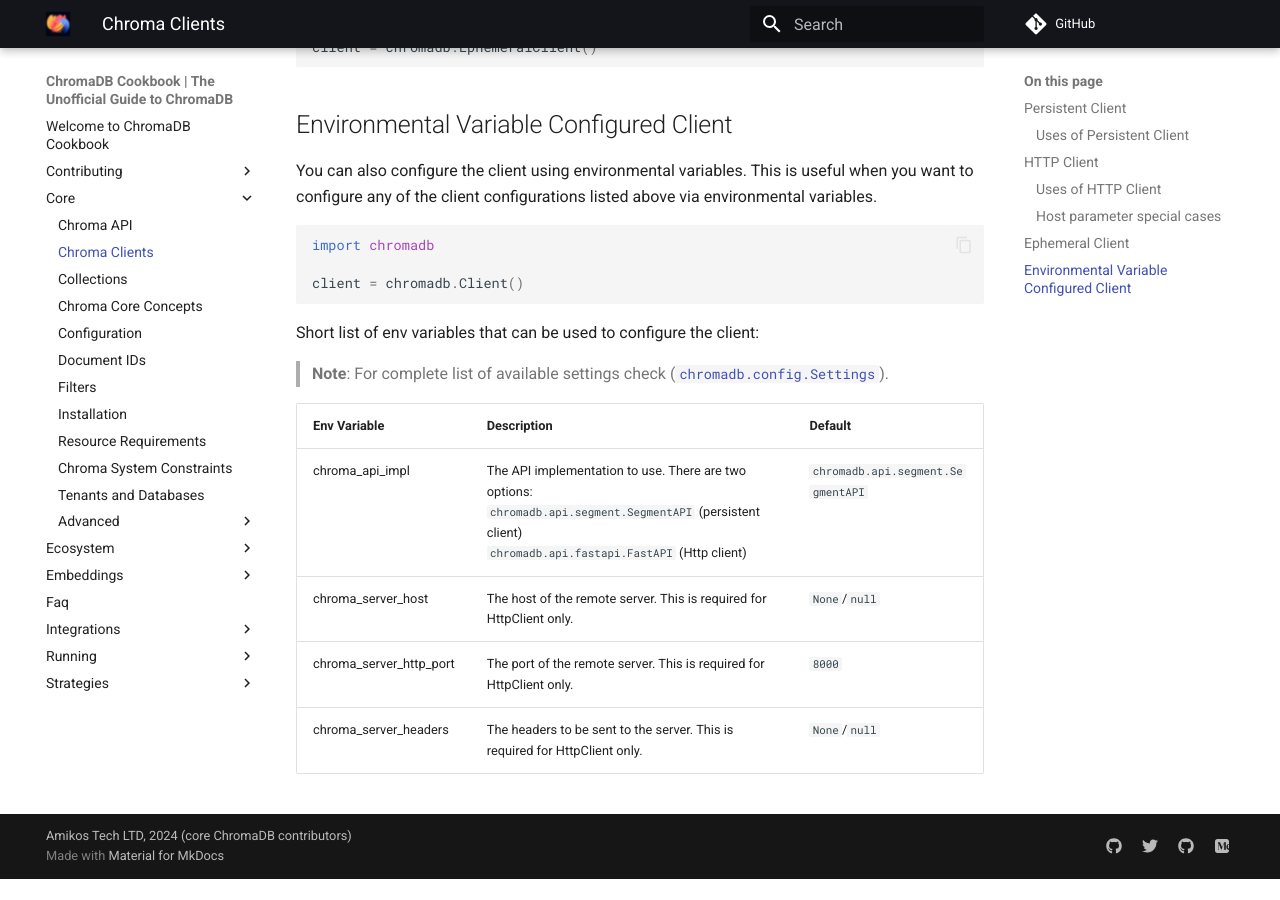
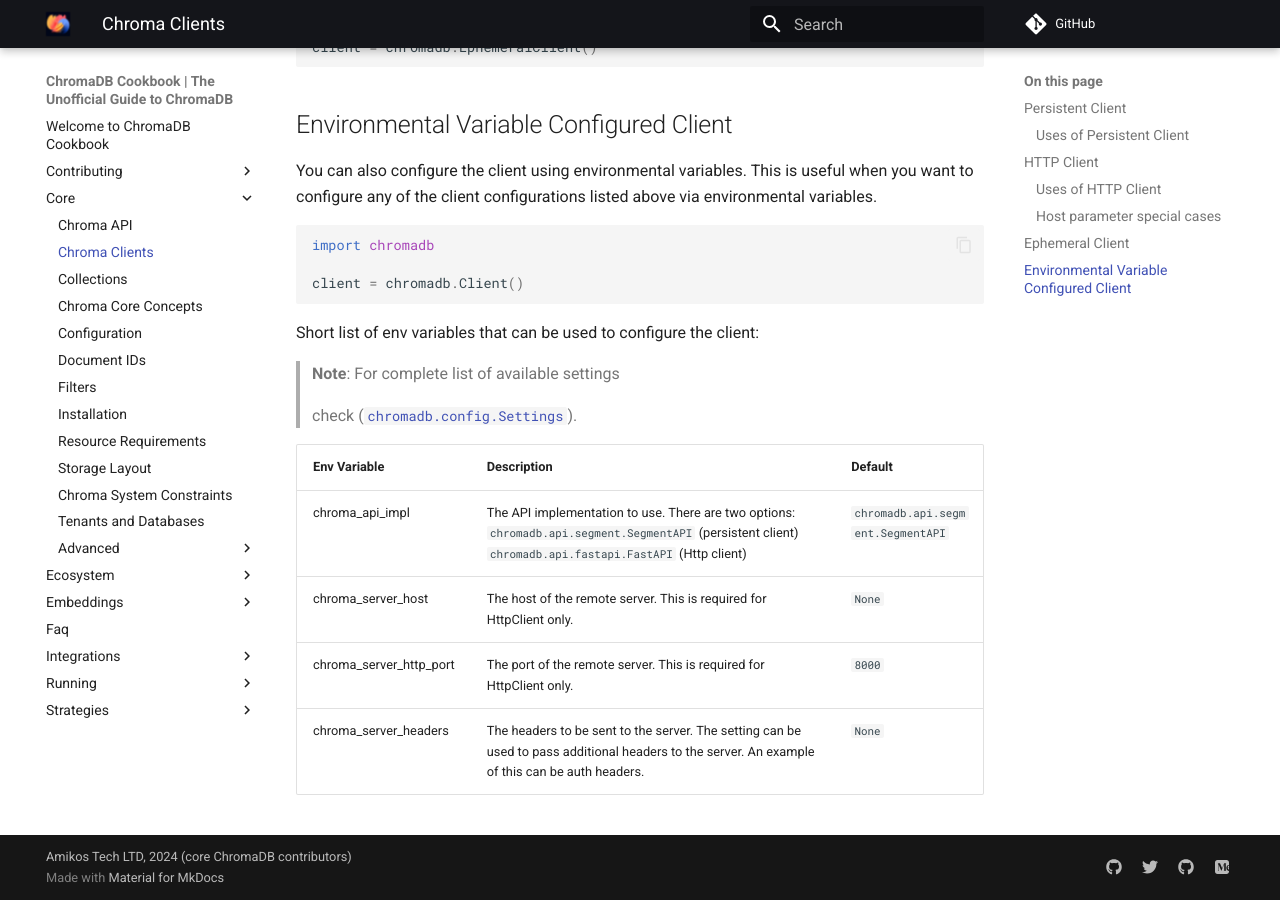
Before and after one commit to amikos-tech/chroma-cookbook, an MkDocs documentation site: the page built from docs/core/clients.md, in a window 1280 px wide and 900 px high, scrolled down 1935 px. Built offline with MkDocs 1.6.1 and Material for MkDocs 9.7.7, drawn with Linux system fonts in a browser that asks for light colours; comment, search, counter and statistics services are not loaded; before the commit the page ends 2814 px from its top, so only the background shows below that.

Commit message:
feat: Storage layout
- Minor improvements to clients and configuration.

````diff
--- a/docs/core/clients.md
+++ b/docs/core/clients.md
@@ -31,7 +31,7 @@
 ```python
 import chromadb
 
-client = chromadb.HttpClient(host="localhost", port="8000")
+client = chromadb.HttpClient(host="localhost", port=8000)
 ```
 
 HTTP client takes two optional parameters:
@@ -87,11 +87,13 @@
 
 Short list of env variables that can be used to configure the client:
 
-> **Note**: For complete list of available settings check ([`chromadb.config.Settings`](https://github.com/chroma-core/chroma/blob/c665838b0d143e2c2ceb82c4ade7404dc98124ff/chromadb/config.py#L83)).
+> **Note**: For complete list of available settings
+>
+check ([`chromadb.config.Settings`](https://github.com/chroma-core/chroma/blob/c665838b0d143e2c2ceb82c4ade7404dc98124ff/chromadb/config.py#L83)).
 
 | Env Variable            | Description                                                                                                                                                         | Default                           |
 |-------------------------|---------------------------------------------------------------------------------------------------------------------------------------------------------------------|-----------------------------------|
 | chroma_api_impl         | The API implementation to use. There are two options:<br/> `chromadb.api.segment.SegmentAPI` (persistent client) <br/> `chromadb.api.fastapi.FastAPI` (Http client) | `chromadb.api.segment.SegmentAPI` |
-| chroma_server_host      | The host of the remote server. This is required for HttpClient only.                                                                                                | `None`/`null`                     |
+| chroma_server_host      | The host of the remote server. This is required for HttpClient only.                                                                                                | `None`                            |
 | chroma_server_http_port | The port of the remote server. This is required for HttpClient only.                                                                                                | `8000`                            |
-| chroma_server_headers   | The headers to be sent to the server. This is required for HttpClient only.                                                                                         | `None`/`null`                     |
+| chroma_server_headers   | The headers to be sent to the server. The setting can be used to pass additional headers to the server. An example of this can be auth headers.                     | `None`                            |
````
Also changed, not shown: docs/core/configuration.md (+1 -1 lines), docs/core/storage-layout.md (added, +82 -0 lines), docs/index.md (+1 -0 lines), docs/assets/images/persistent-dir-layout.png (added).
